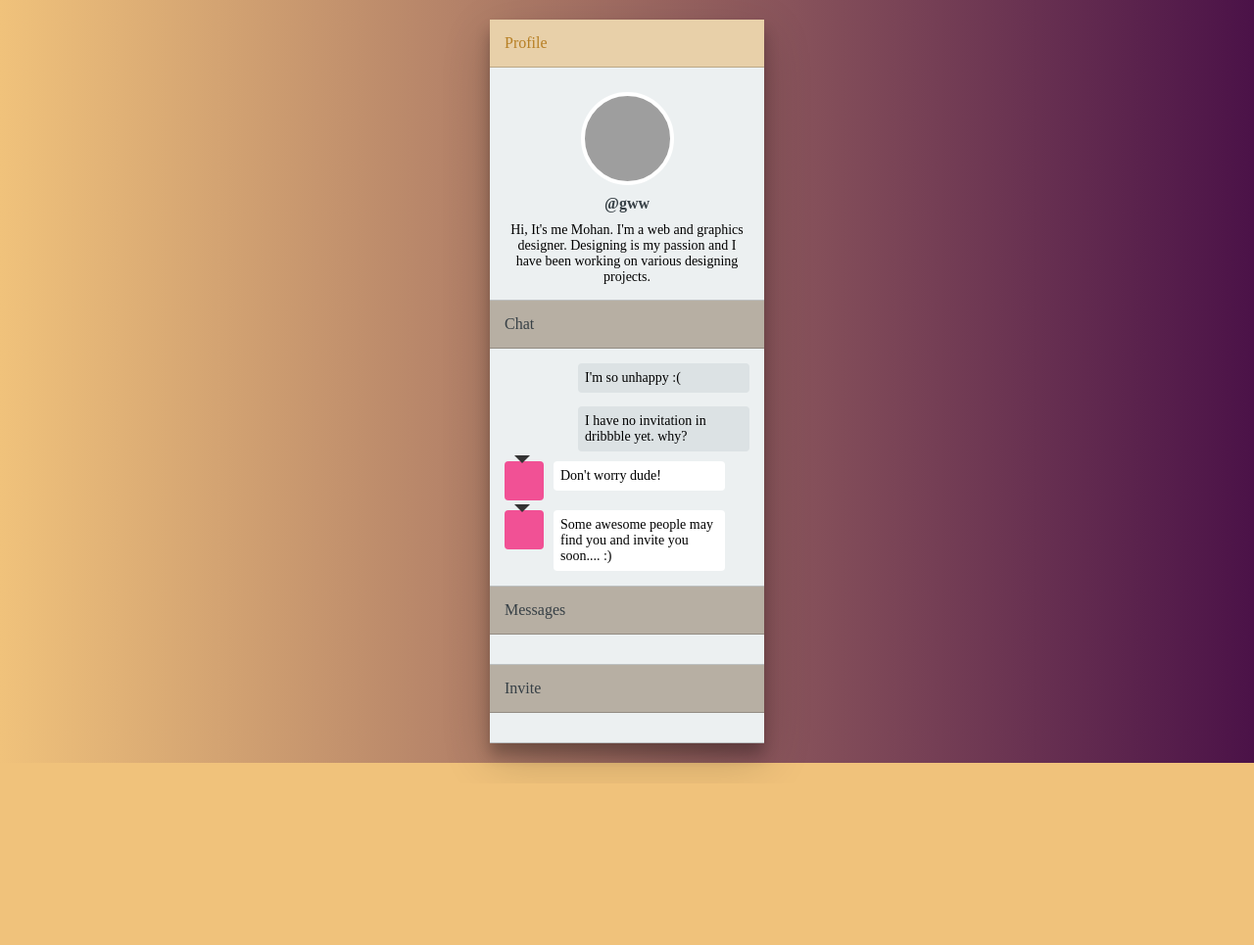
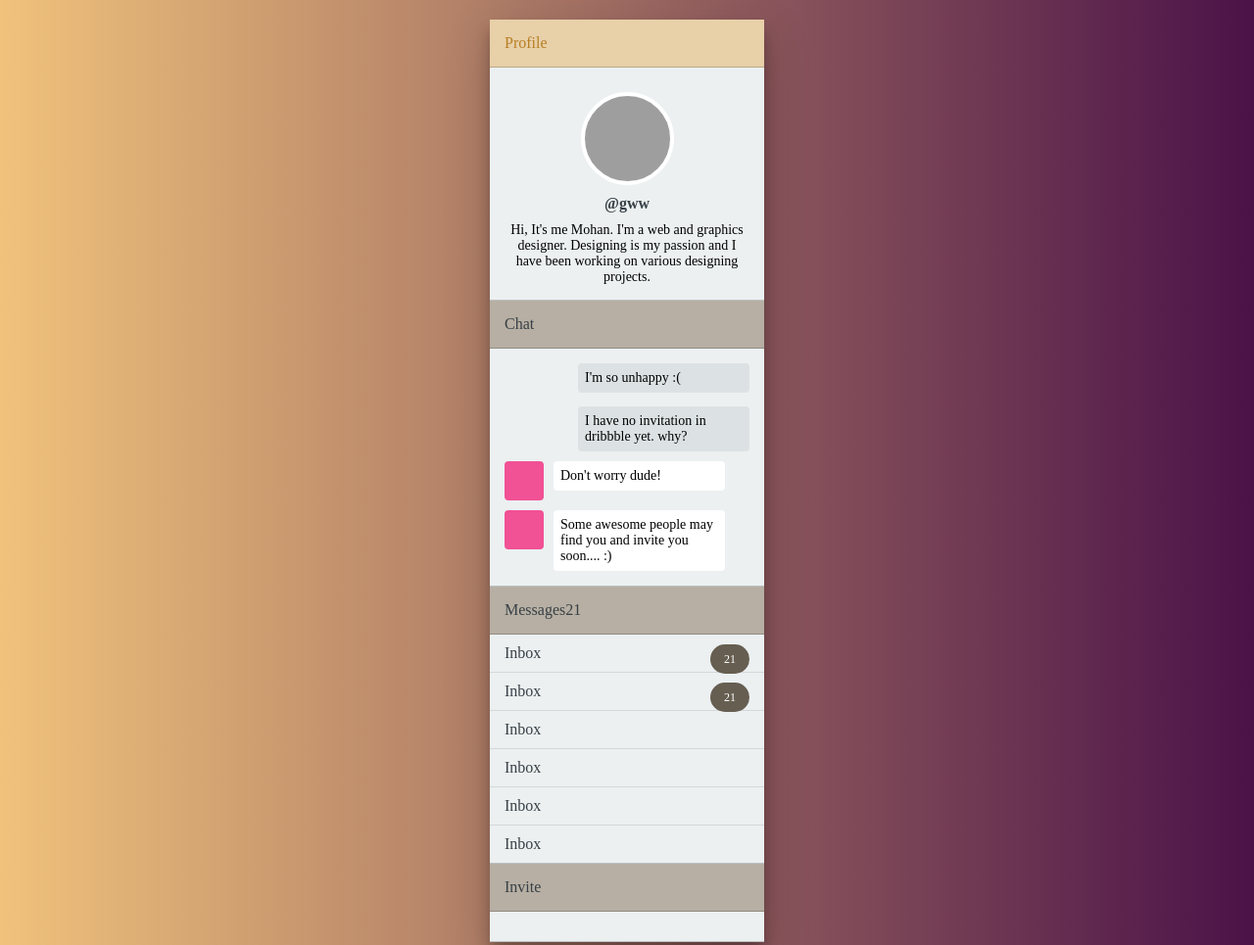
Before and after one commit to guwenwen666/front, a plain HTML site: page exercise/2019-2-25/聊天软件.html in a window 1280 px wide. Shown: the top 965 px of the page at 98% size. Before the commit the page ends 800 px from the top, so only its background shows below. Drawn offline with Linux system fonts and the light colour scheme; grey boxes are pictures that could not be loaded.

Commit message:
exercise

```diff
--- a/exercise/2019-2-25/css/index.css
+++ b/exercise/2019-2-25/css/index.css
@@ -160,7 +160,35 @@ html,body{
     opacity: 0;
 }
 .main .chat .head-img:hover:before,
-.main .chat .head-img:after{
+.main .chat .head-img:hover:after{
     visibility: visible;
     opacity: 1;
 }
+.main .messages{
+    padding: 0;
+    text-align: left
+}
+.main .messages>a{
+    padding: 10px 15px;
+    display: block;
+    text-decoration:none;
+    color:#374046;
+    display: bock;
+}
+.main .messages>:not(:last-child){
+    border-bottom: 1px solid rgba(0,0,0,.1);
+}
+.main .messages>a span{
+    /* display: inline-block; */
+    height: 30px;
+    width: 40px;
+    border-radius: 15px;
+    display: flex;
+    justify-content: center;
+    align-items: center;
+    background: #665e51;
+    color: #ffffff;
+    font-size: 12px;
+    font-weight: 300;
+    float: right;
+}
--- a/exercise/2019-2-25/聊天软件.html
+++ b/exercise/2019-2-25/聊天软件.html
@@ -47,8 +47,15 @@
                 </div>
             </p>
             <p>
-                <a href="#">Messages</a>
-                <div class="detail messages"></div>
+                <a href="#">Messages<span>21</span></a>
+                <div class="detail messages">
+                    <a href="#">Inbox<span>21</span></a>
+                    <a href="#">Inbox<span>21</span></a>
+                    <a href="#">Inbox</a>
+                    <a href="#">Inbox</a>
+                    <a href="#">Inbox</a>
+                    <a href="#">Inbox</a>
+                </div>
             </p>
             <p>
                 <a href="#">Invite</a>
```
